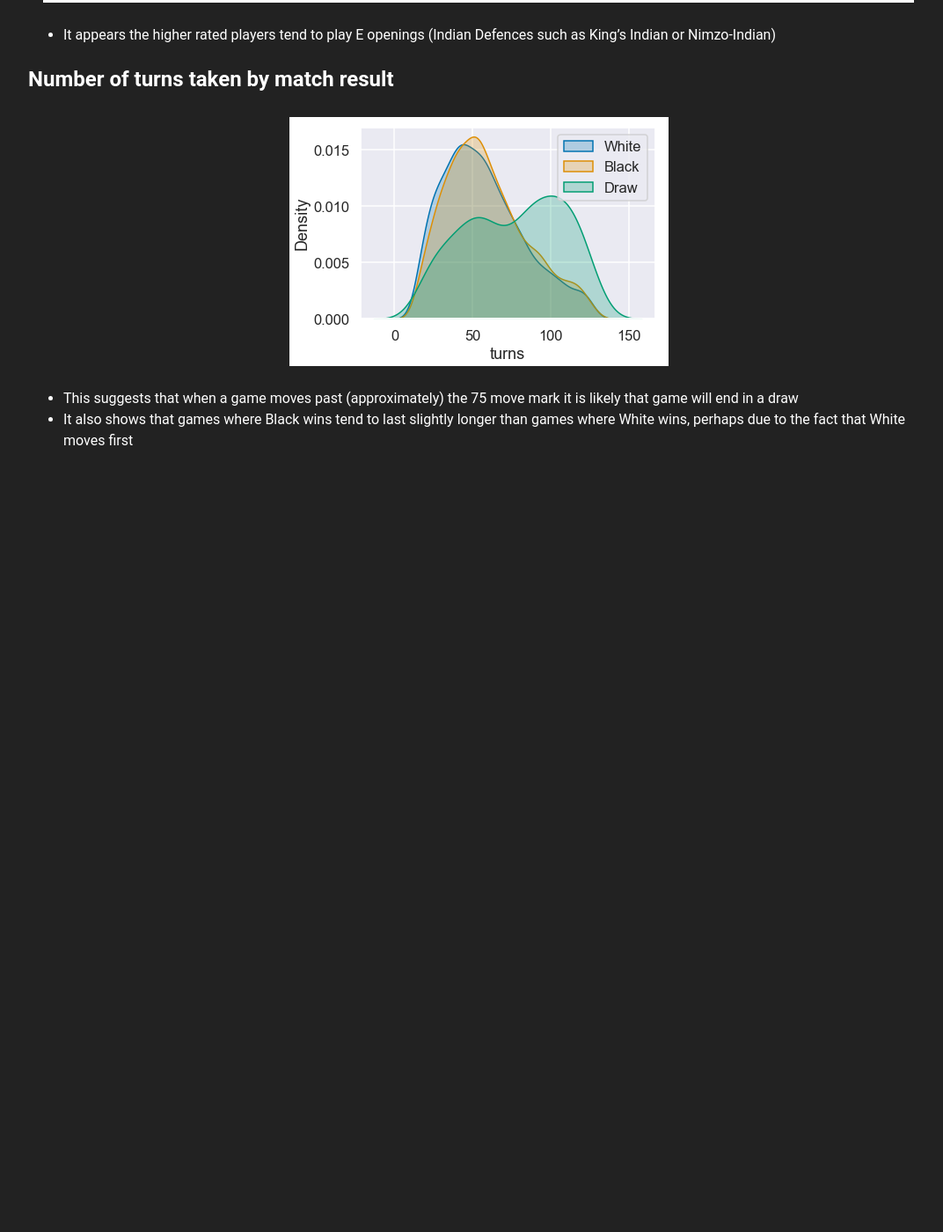
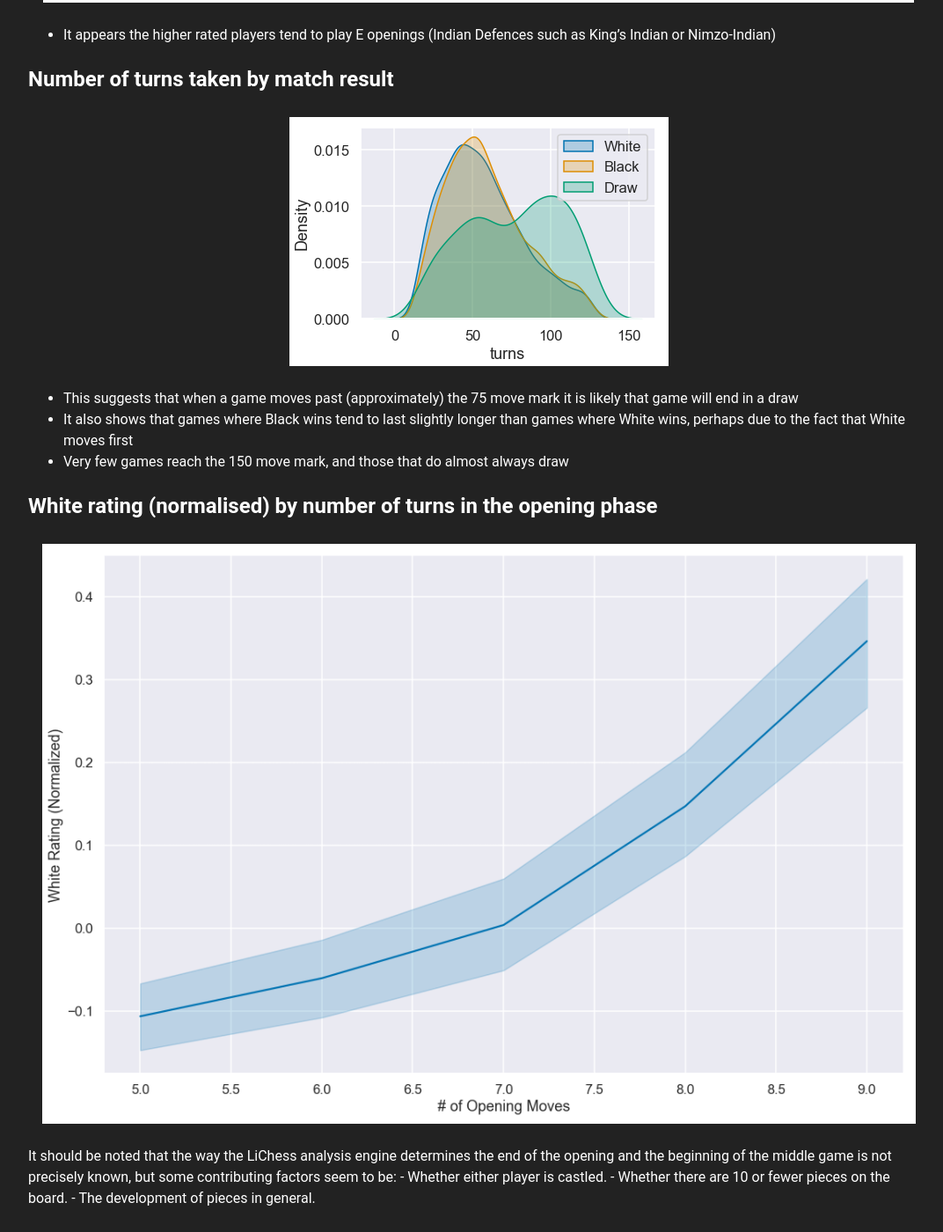
Before and after one commit to e-floate/e-floate.github.io, a Jekyll site: the page built from _posts/2022-02-10-LiChess Graphs.md, in a window 1280 px wide and 1400 px high, scrolled down 937 px. Shown: the whole window at 88% size, without its empty margins (96-1168 px from the left). Built offline with Jekyll 4.4.1, drawn with Linux system fonts in a browser that asks for light colours; before the commit the page ends 1476 px from its top, so only the background shows below that.

Commit message:
lichess blog update

```diff
--- a/_posts/2022-02-10-LiChess Graphs.md
+++ b/_posts/2022-02-10-LiChess Graphs.md
@@ -15,3 +15,13 @@
 
 - This suggests that when a game moves past (approximately) the 75 move mark it is likely that game will end in a draw
 - It also shows that games where Black wins tend to last slightly longer than games where White wins, perhaps due to the fact that White moves first
+- Very few games reach the 150 move mark, and those that do almost always draw
+
+## White rating (normalised) by number of turns in the opening phase
+
+![White rating (normalised) by number of turns in the opening phase](/assets/images/Opening_Moves_v_Rating.png "White rating (normalised) by number of turns in the opening phase")
+
+It should be noted that the way the LiChess analysis engine determines the end of the opening and the beginning of the middle game is not precisely known, but some contributing factors seem to be:
+	- Whether either player is castled.
+	- Whether there are 10 or fewer pieces on the board.
+	- The development of pieces in general.
```
Also changed, not shown: 1 other file.
